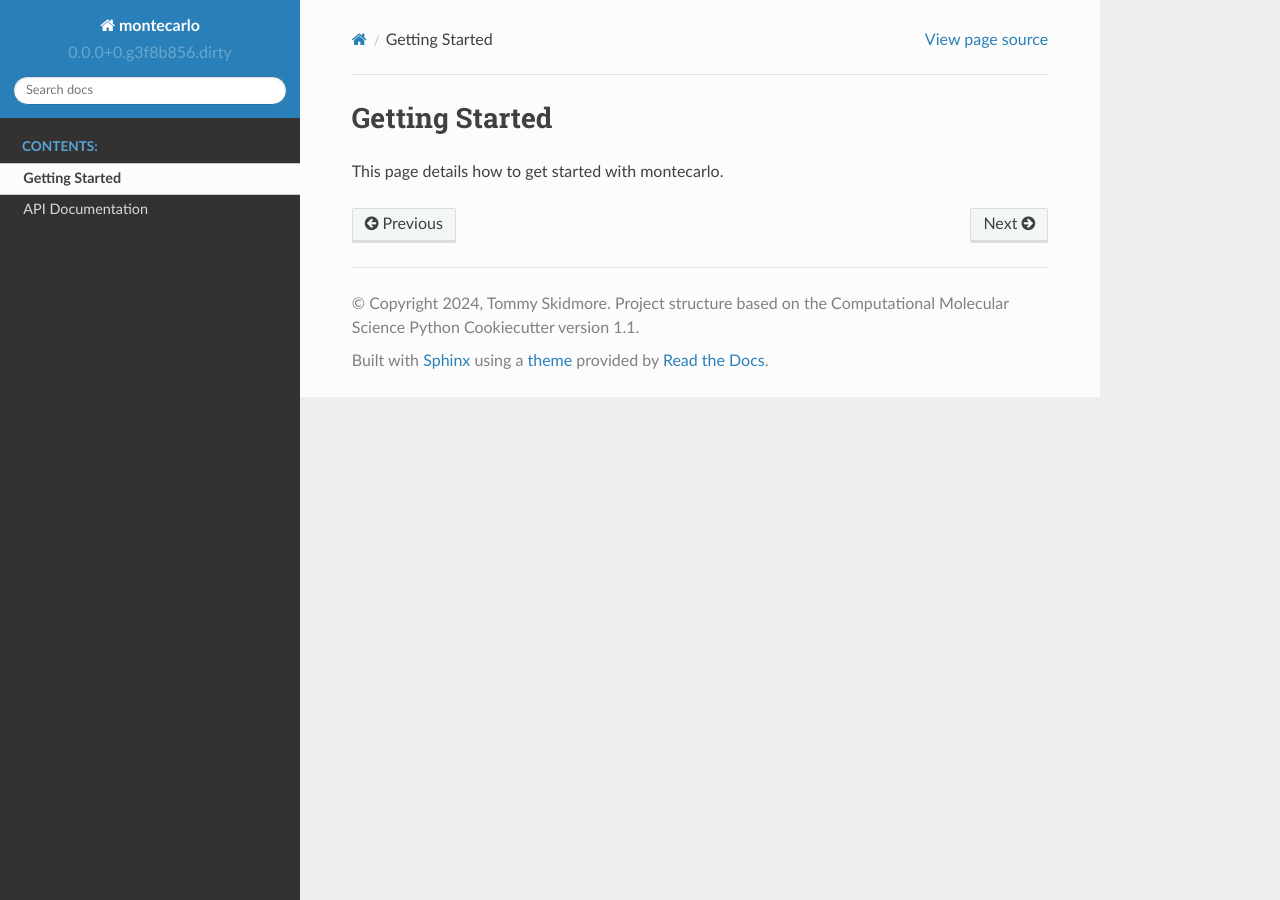
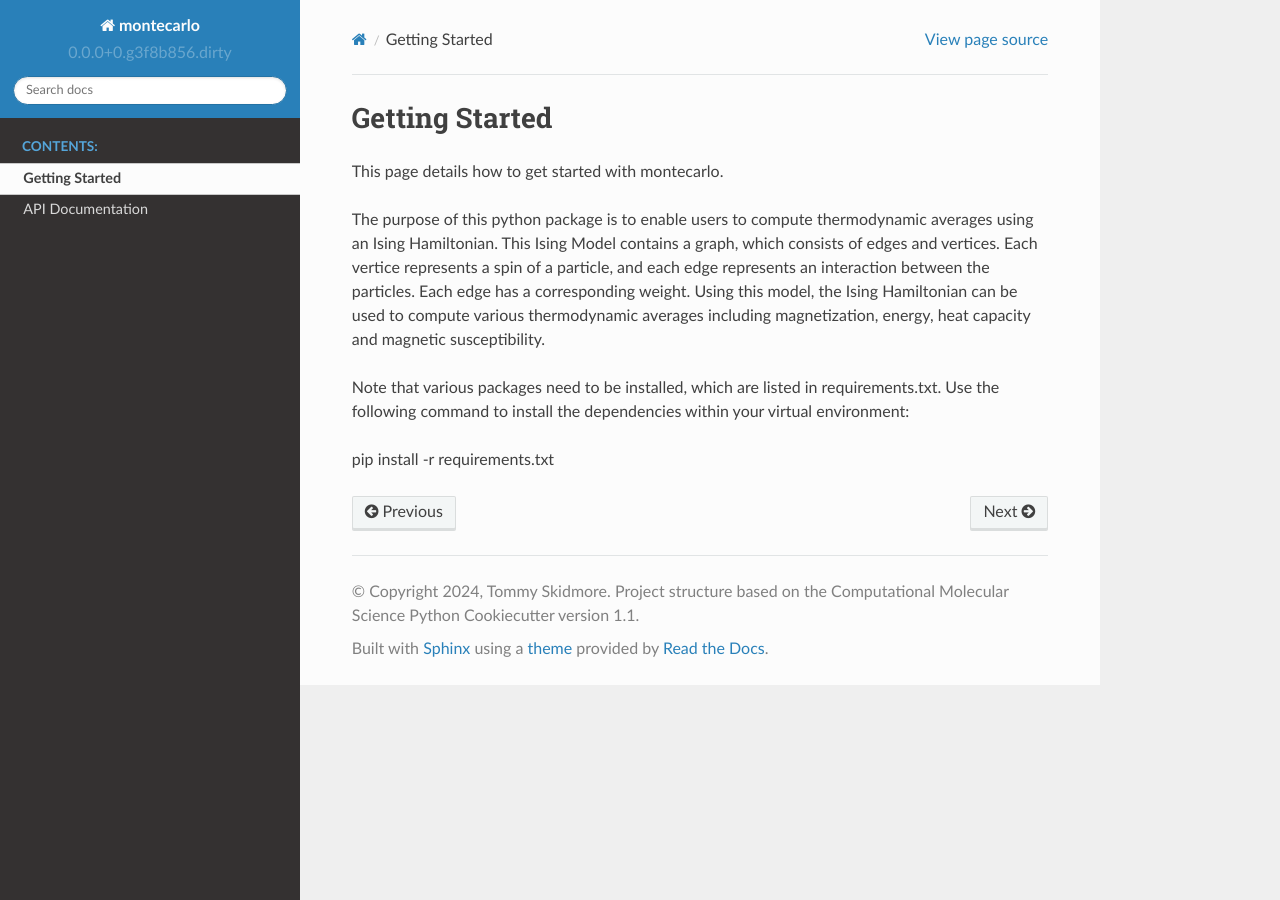
Before and after one commit to TSkidmore24/montecarlopackage, a Sphinx documentation site: the page built from docs/getting_started.rst, in a window 1280 px wide. Built offline with Sphinx 7.4.7 and the Read the Docs theme 2.0.0, drawn with Linux system fonts in a browser that asks for light colours; the version number is read from the project's files by our own code.

Commit message:
Adding documentation using readthedocs

```diff
--- a/docs/getting_started.rst
+++ b/docs/getting_started.rst
@@ -2,3 +2,15 @@ Getting Started
 ===============
 
 This page details how to get started with montecarlo.
+
+The purpose of this python package is to enable users to compute thermodynamic averages
+using an Ising Hamiltonian. This Ising Model contains a graph, which consists of edges
+and vertices. Each vertice represents a spin of a particle, and each edge represents
+an interaction between the particles. Each edge has a corresponding weight. Using this
+model, the Ising Hamiltonian can be used to compute various thermodynamic averages
+including magnetization, energy, heat capacity and magnetic susceptibility.
+
+Note that various packages need to be installed, which are listed in requirements.txt.
+Use the following command to install the dependencies within your virtual environment:
+
+pip install -r requirements.txt
--- a/docs/index.rst
+++ b/docs/index.rst
@@ -14,7 +14,6 @@ Welcome to montecarlo's documentation!
    api
 
 
-
 Indices and tables
 ==================
 
--- /dev/null
+++ b/docs/requirements.txt
@@ -0,0 +1,4 @@
+numpy
+matplotlib
+sphinx
+sphinx_rtd_theme
--- a/montecarlo/__init__.py
+++ b/montecarlo/__init__.py
@@ -1,8 +1,7 @@
 """Ising ensemble"""
 
-# Add imports here
 from .BitString import BitString
 from .IsingHamiltonian import IsingHamiltonian
 
 
-from ._version import __version__
+#from ._version import __version__
```
Also changed, not shown: docs/readthedocs.yml (added, +12 -0 lines), docs/requirements.yaml (added, +9 -0 lines).
